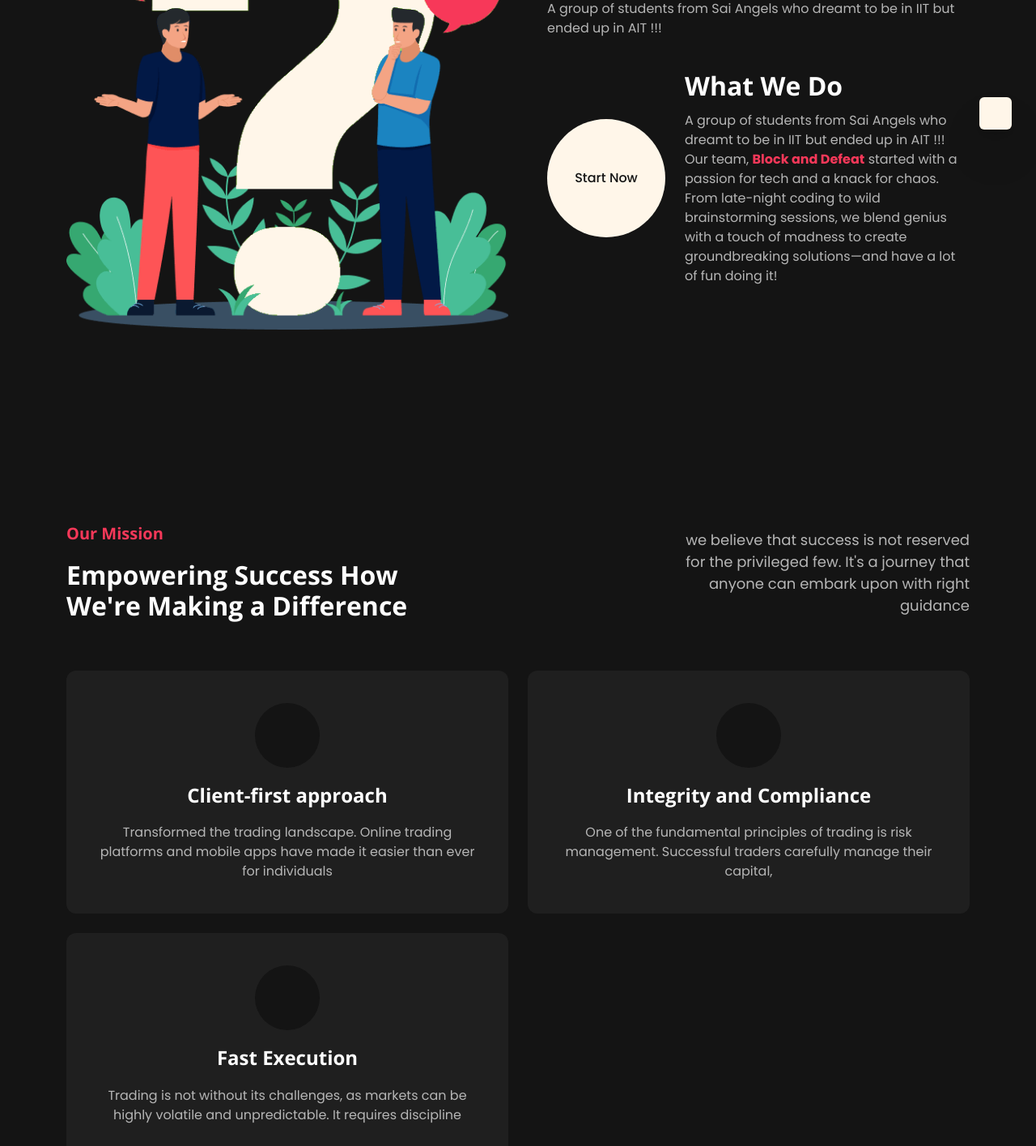
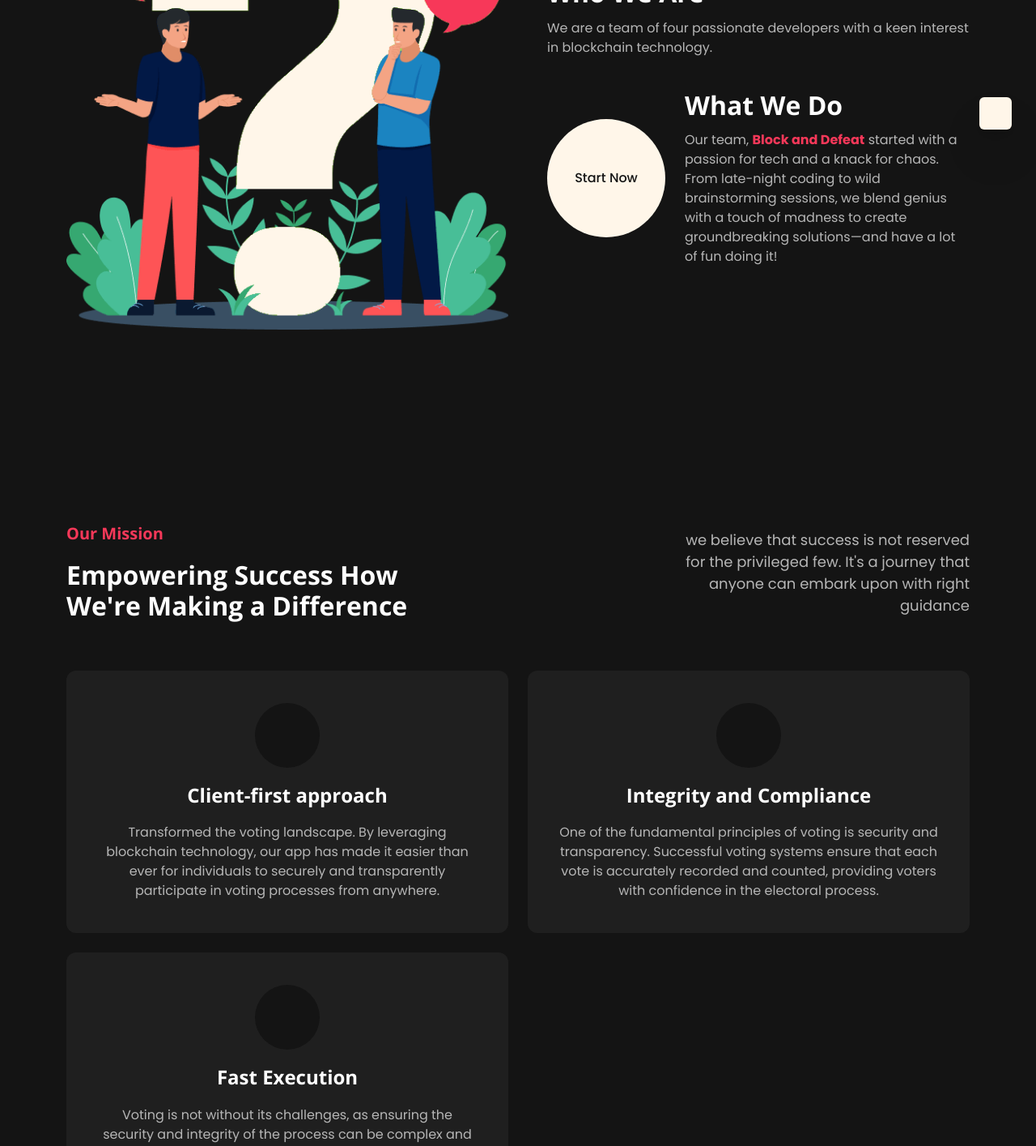
Before and after one commit to soorya-u/VoteX, a Next.js app: page /about in a window 1280 px wide. Shown: the part 680-2095 px from the top of the page at 81% size. Built offline with nearby package versions, Linux system fonts and the light colour scheme; no server answers; some icons are missing; a web font is replaced by a local one; what @stellar/stellar-sdk would draw is missing.

Commit message:
fix: Added Developer Social Links and Description (#25)
Signed-off-by: Soorya U <sooryau7@gmail.com>

```diff
--- a/src/components/About/Company.jsx
+++ b/src/components/About/Company.jsx
@@ -29,9 +29,9 @@ const Company = () => {
                     Our Team Story
                   </span>
                   <h3 className="mb-3 mt-5">Who We Are</h3>
-                  <p>
-                    A group of students from Sai Angels who dreamt to be in IIT
-                    but ended up in AIT !!!
+                  <p  >
+                    We are a team of four passionate developers with a keen
+                    interest in blockchain technology.
                   </p>
                 </div>
               </div>
@@ -49,8 +49,7 @@ const Company = () => {
                   <div className="content">
                     <h3 className="mb-3">What We Do</h3>
                     <p>
-                      A group of students from Sai Angels who dreamt to be in
-                      IIT but ended up in AIT !!! Our team, {" "}
+                      Our team,{"  "}
                       <span
                         style={{
                           fontWeight: "bold",
--- a/src/components/About/Mission.jsx
+++ b/src/components/About/Mission.jsx
@@ -17,7 +17,8 @@ const Mission = () => {
           <div className="col-xl-4">
             <p className="fs-six-up mx-ch text-xl-end mt-3 mt-xl-0">
               we believe that success is not reserved for the privileged few.
-              It&apos;s a journey that anyone can embark upon with right guidance
+              It&apos;s a journey that anyone can embark upon with right
+              guidance
             </p>
           </div>
         </div>
@@ -25,36 +26,42 @@ const Mission = () => {
           <div className="col-md-6 col-xxl-4">
             <div className="provide-world__card nb3-bg text-center cus-rounded-1 py-5 py-lg-10 px-4 px-lg-9">
               <span className="provide-card__icon d-center nb4-bg p-4 rounded-circle mx-auto">
-                <i className="ti ti-currency-dollar-brunei  fs-three p1-color"></i>
+                <i className="ti ti-users  fs-three p1-color"></i>
               </span>
               <h4 className="mt-5 mb-5">Client-first approach</h4>
               <p>
-                Transformed the trading landscape. Online trading platforms and
-                mobile apps have made it easier than ever for individuals
+                Transformed the voting landscape. By leveraging blockchain
+                technology, our app has made it easier than ever for individuals
+                to securely and transparently participate in voting processes
+                from anywhere.
               </p>
             </div>
           </div>
           <div className="col-md-6 col-xxl-4">
             <div className="provide-world__card nb3-bg text-center cus-rounded-1 py-5 py-lg-10 px-4 px-lg-9">
               <span className="provide-card__icon d-center nb4-bg p-4 rounded-circle mx-auto">
-                <i className="ti ti-brand-cakephp fs-three p1-color"></i>
+                <i className="ti ti-shield fs-three p1-color"></i>
               </span>
               <h4 className="mt-5 mb-5">Integrity and Compliance</h4>
               <p>
-                One of the fundamental principles of trading is risk management.
-                Successful traders carefully manage their capital,
+                One of the fundamental principles of voting is security and
+                transparency. Successful voting systems ensure that each vote is
+                accurately recorded and counted, providing voters with
+                confidence in the electoral process.
               </p>
             </div>
           </div>
           <div className="col-md-6 col-xxl-4">
             <div className="provide-world__card nb3-bg text-center cus-rounded-1 py-5 py-lg-10 px-4 px-lg-9">
               <span className="provide-card__icon d-center nb4-bg p-4 rounded-circle mx-auto">
-                <i className="ti ti-broadcast fs-three p1-color"></i>
+                <i className="ti ti-bolt fs-three p1-color"></i>
               </span>
               <h4 className="mt-5 mb-5">Fast Execution</h4>
               <p>
-                Trading is not without its challenges, as markets can be highly
-                volatile and unpredictable. It requires discipline
+                Voting is not without its challenges, as ensuring the security
+                and integrity of the process can be complex and demanding. It
+                requires rigorous measures to prevent fraud and ensure
+                transparency, fostering trust and participation among voters.
               </p>
             </div>
           </div>
--- a/src/constants/devs.js
+++ b/src/constants/devs.js
@@ -1,7 +1,8 @@
 export const devsInfo = [
   {
     name: "Soorya U",
-    description: "Anonymus dev",
+    description:
+      "A passionate developer dedicated to building exceptional projects and achieving perfection in every detail.",
     imageUrl: "assets/images/devs/soorya.png",
     links: {
       web: "https://soorya-u.dev",
@@ -12,7 +13,8 @@ export const devsInfo = [
   },
   {
     name: "Saanvi M J",
-    description: "Short in height not in Talent !!",
+    description:
+      "Hardworking college student with a motivated attitude and active participation, possessing a variety of powerful, grasping, and innovative skills.",
     imageUrl: "assets/images/devs/saanvi.jpg",
     links: {
       instagram: "https://www.instagram.com/saanvi._m.j",
@@ -23,7 +25,8 @@ export const devsInfo = [
   },
   {
     name: "Likhith S V",
-    description: "Hell world !!",
+    description:
+      "Lorem ipsum dolor sit amet consectetur adipisicing elit. Sint voluptas qui numquam, quasi saepe impedit! obcaecati ducimus nisi!",
     imageUrl: "assets/images/devs/likhith.jpg",
     links: {
       web: null,
@@ -34,13 +37,14 @@ export const devsInfo = [
   },
   {
     name: "Hamsa C S",
-    description: "ERROR 22/09 ",
+    description:
+      "My commitment to coding is driven by a desire to develop innovative solutions that have a meaningful impact on real-world issues.",
     imageUrl: "assets/images/devs/hamsa.jpg",
     links: {
       web: "https://hamsacs.github.io/HamsaCS",
-      github: null,
-      linkedin: null,
-      x: null,
+      github: "https://github.com/HamsaCS",
+      linkedin: "http://linkedin.com/in/hamsa-cs-621a9627a",
+      instagram: "https://www.instagram.com/hamsa_c_s",
     },
   },
 ];
```
